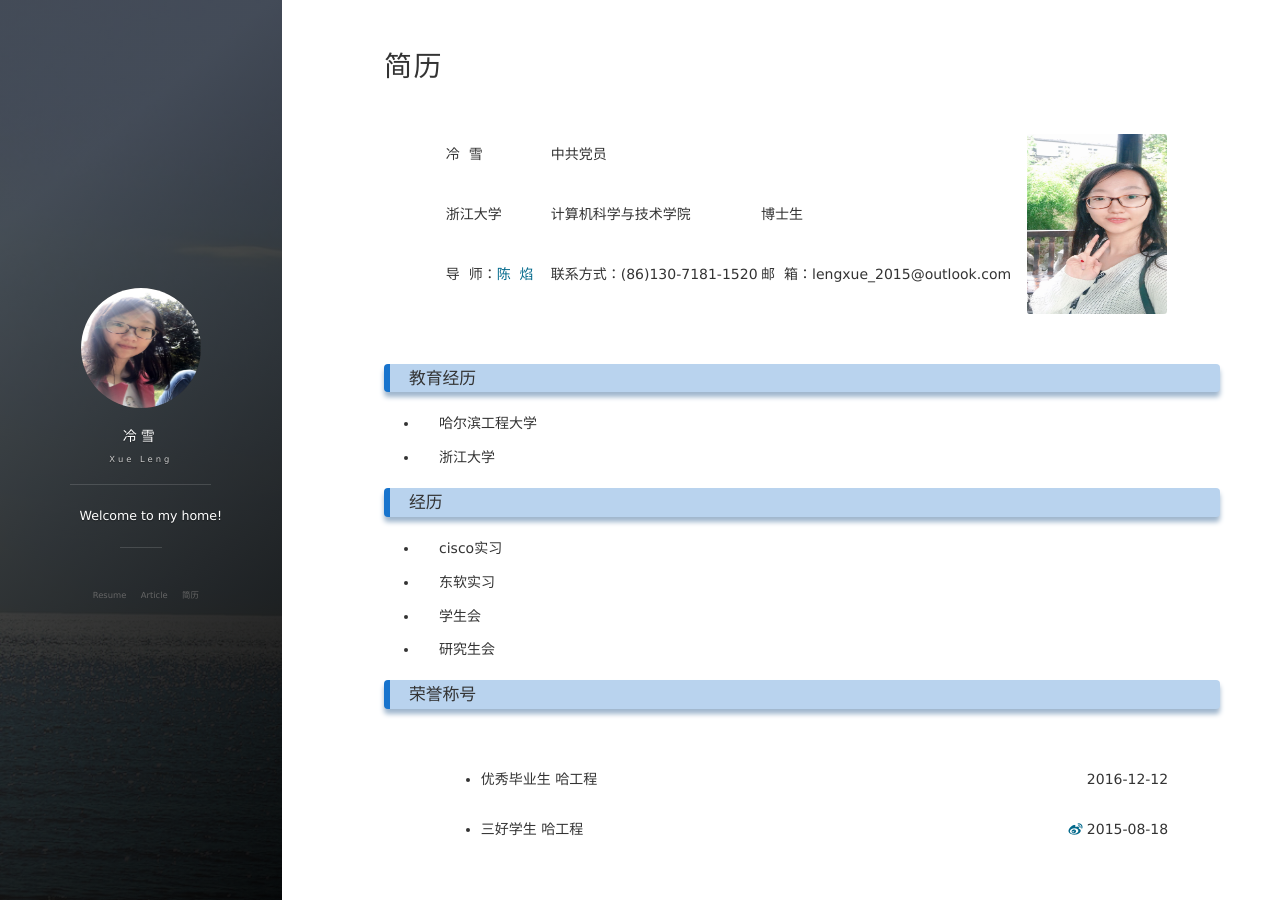
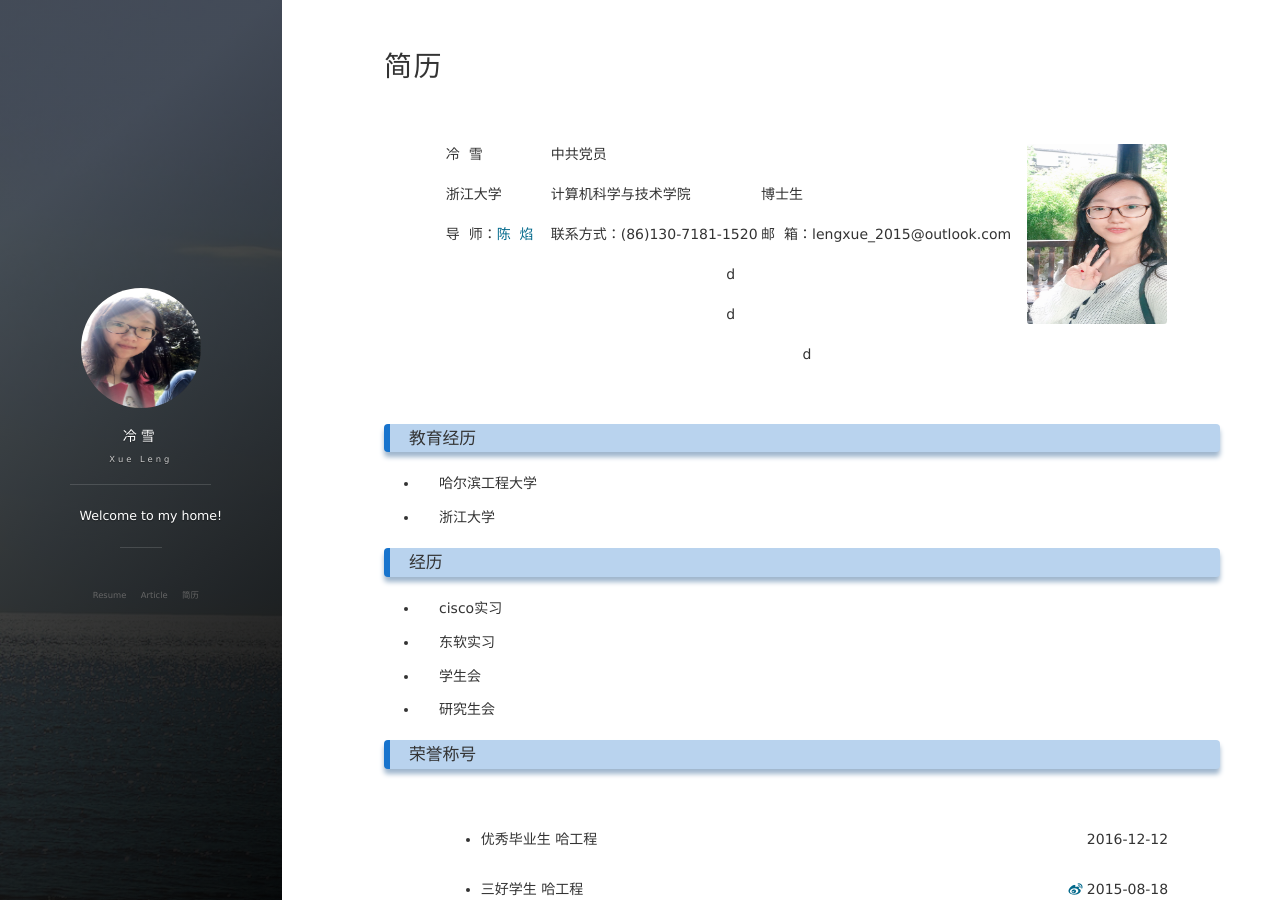
Before and after one commit to lxv458/OldWeb, a Jekyll site: the page built from about.md, in a window 1280 px wide and 900 px high. Built offline with Jekyll 4.4.1, drawn with Linux system fonts in a browser that asks for light colours; nearby versions of some CDN libraries; comment, search, counter and statistics services are not loaded.

Commit message:
basic information

```diff
--- a/about.md
+++ b/about.md
@@ -23,13 +23,13 @@ title: 简历
 		<td align="left">邮&nbsp;&nbsp;箱：lengxue_2015@outlook.com</td>
 	</tr>
 	<tr>
-		<td colspan="3"> </td>
+		<td colspan="3"> d</td>
 	</tr>
 	<tr>
-		<td colspan="3"> </td>
+		<td colspan="3"> d</td>
 	</tr>
 	<tr>
-		<td colspan="4"> </td>
+		<td colspan="4"> d</td>
 	</tr>
 </table>
 
```
